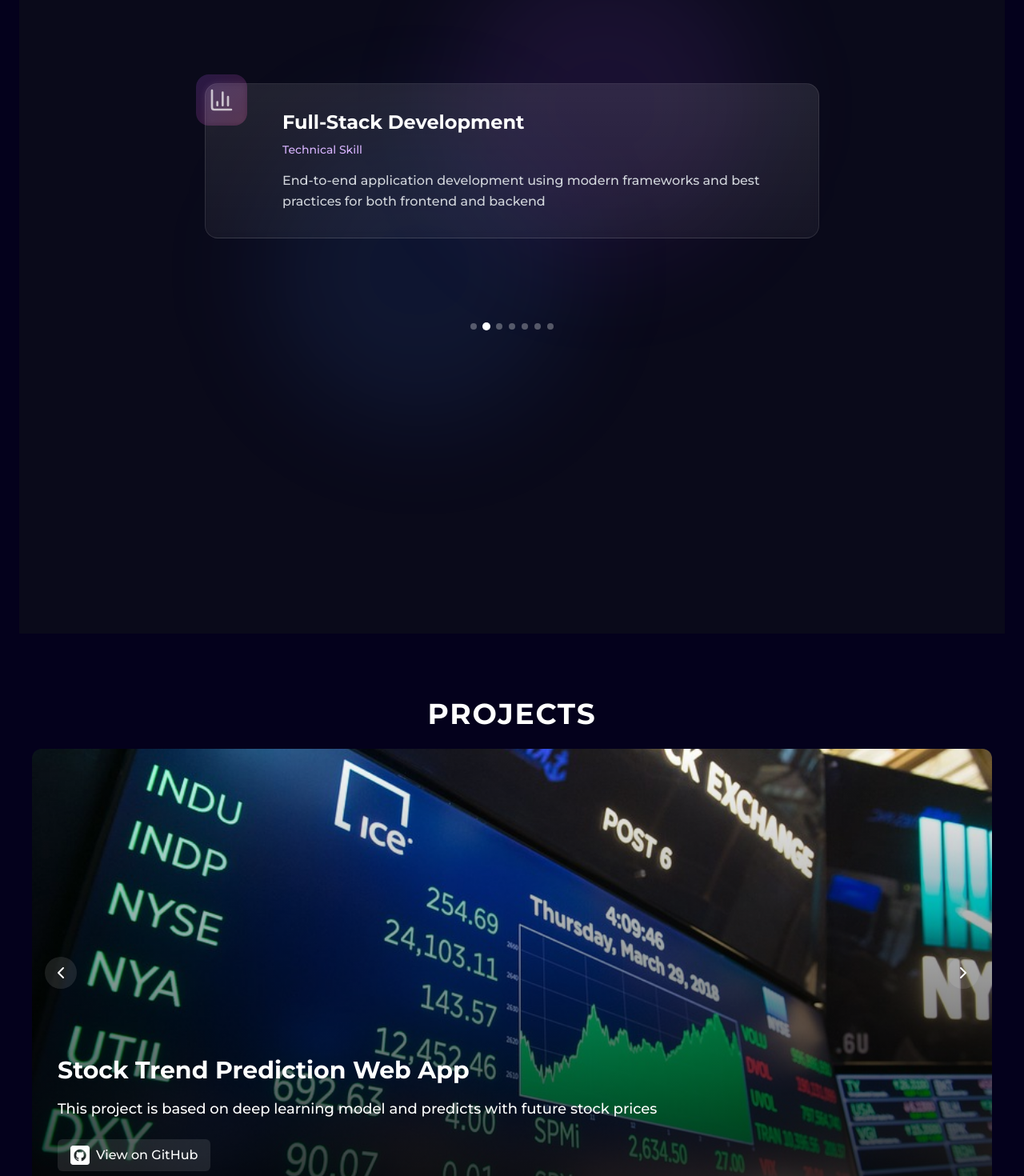
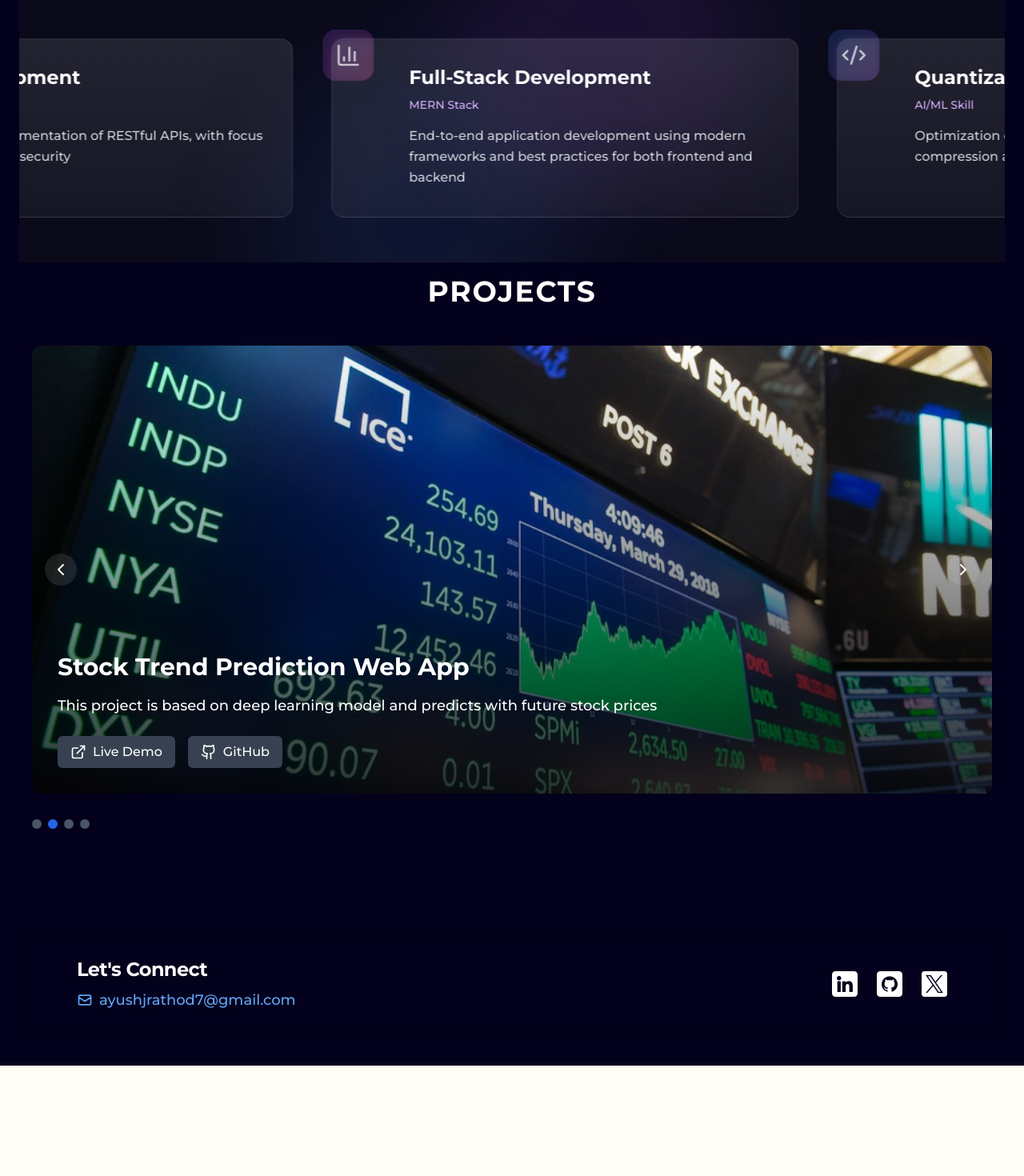
Before and after one commit to ayushjrathod/Portfolio-Site-2.0, a React (Vite) app: page / in a window 1280 px wide. Shown: the part 2000-3470 px from the top of the page at 80% size. After the commit the page ends 3332 px from the top, so only its background shows below. Built offline with nearby package versions, Linux system fonts and the light colour scheme; a web font is replaced by a local one.

Commit message:
chore: add global styles, update project links, and enhance contact section layout

```diff
--- a/src/components/Contact/Contact.jsx
+++ b/src/components/Contact/Contact.jsx
@@ -2,46 +2,62 @@
 
 export const Contact = () => {
   return (
-    <footer
-      id="contact"
-      className="relative md:flex bg-[rgba(12,12,12,0.31)] rounded-lg mt-32 z-10 mx-5 mb-5 text-[--color-text]  justify-between"
+    <footer id="contact" className="bg-transparent backdrop-blur-sm text-white rounded-lg mt-32 mx-auto mb-5 max-w-7xl">
+      <div className="max-w-6xl mx-auto px-4 py-8 sm:px-6 lg:px-8">
+        <div className="flex flex-col md:flex-row justify-between items-center space-y-6 md:space-y-0">
+          <div className="text-center md:text-left">
+            <h2 className="text-2xl font-bold tracking-tight mb-2">Let's Connect</h2>
+            <a
+              href="mailto:ayushjrathod7@gmail.com"
+              className="text-lg font-medium text-blue-400 hover:text-blue-300 transition-colors duration-300 flex items-center justify-center md:justify-start"
             >
-      <div className="text-xl font-bold tracking-wider mb-4 md:mb-0">
-        {/* <h2 className="text-white">Contact Me </h2> */}
-        <h4 className="text-white mb-2">I'm Just One Click Away</h4>
-        <a className=" text-white" href="mailto:ayushjrathod7@gmail.com">
+              <svg
+                className="w-5 h-5 mr-2"
+                fill="none"
+                stroke="currentColor"
+                viewBox="0 0 24 24"
+                xmlns="http://www.w3.org/2000/svg"
+              >
+                <path
+                  strokeLinecap="round"
+                  strokeLinejoin="round"
+                  strokeWidth={2}
+                  d="M3 8l7.89 5.26a2 2 0 002.22 0L21 8M5 19h14a2 2 0 002-2V7a2 2 0 00-2-2H5a2 2 0 00-2 2v10a2 2 0 002 2z"
+                />
+              </svg>
               ayushjrathod7@gmail.com
             </a>
           </div>
-      <div className=" w-64 inline-flex gap-10 text-5xl no-underline items-center justify-center ml-4 mt-4 mr-5">
+          <div className="flex space-x-6">
             <a
+              href="https://www.linkedin.com/in/ayushjrathod"
               target="_blank"
-          href="https://www.linkedin.com/in/ayushjrathod"
-          className="text-[#0fd8f3]"
+              rel="noopener noreferrer"
+              className="text-gray-300 hover:text-blue-400 transition-colors duration-300"
+              aria-label="LinkedIn"
             >
-          <img src={getImageUrl("contact/linkedin.png")} />
+              <img src={getImageUrl("contact/linkedin.png")} alt="LinkedIn" className="w-8 h-8" />
             </a>
             <a
+              href="https://github.com/ayushjrathod"
               target="_blank"
-          href="https://github.com/ayushjrathod"
-          className="text-[#0fd8f3]"
+              rel="noopener noreferrer"
+              className="text-gray-300 hover:text-gray-100 transition-colors duration-300"
+              aria-label="GitHub"
             >
-          <img src={getImageUrl("contact/github.png")} />
+              <img src={getImageUrl("contact/github.png")} alt="GitHub" className="w-8 h-8" />
             </a>
             <a
+              href="https://twitter.com/ayushjrathod"
               target="_blank"
-          href="https://twitter.com/ayushjrathod"
-          className="text-[#0fd8f3]"
+              rel="noopener noreferrer"
+              className="text-gray-300 hover:text-blue-300 transition-colors duration-300"
+              aria-label="Twitter"
             >
-          <img src={getImageUrl("contact/twitter.png")} />
+              <img src={getImageUrl("contact/twitter.png")} alt="Twitter" className="w-8 h-8" />
             </a>
-        <a
-          target="_blank"
-          href="https://www.instagram.com/ayushjrathod"
-          className="text-[#0fd8f3]"
-        >
-          <img src={getImageUrl("contact/instagram.png")} />
-        </a>
+          </div>
+        </div>
       </div>
     </footer>
   );
--- a/src/components/PracticalSkills/PracticalSkills.jsx
+++ b/src/components/PracticalSkills/PracticalSkills.jsx
@@ -1,20 +1,20 @@
 "use client";
 
 import { BarChart3, Code2 } from "lucide-react";
-import { useCallback, useEffect, useState } from "react";
+import { useRef, useState } from "react";
 
 const experiences = [
   {
     icon: "developer",
     title: "API Development",
-    company: "Technical Skill",
-    description: "Design and implementation of RESTful and GraphQL APIs, with focus on scalability and security",
+    company: "Backend Skill",
+    description: "Design and implementation of RESTful APIs, with focus on scalability and security",
     link: "#",
   },
   {
     icon: "chart",
     title: "Full-Stack Development",
-    company: "Technical Skill",
+    company: "MERN Stack",
     description:
       "End-to-end application development using modern frameworks and best practices for both frontend and backend",
     link: "#",
@@ -36,54 +36,47 @@
   {
     icon: "developer",
     title: "Chatbot Integration",
-    company: "AI/ML Skill",
+    company: "Web Devlopment and AI/ML Skill",
     description: "Development and deployment of AI-powered conversational interfaces across multiple platforms",
-    link: "#",
-  },
-  {
-    icon: "developer",
-    title: "Web and Mobile App Development Intern",
-    company: "Curomates",
-    description:
-      "Developed backend APIs, integrated Nodemailer, and implemented features like video-on-focus play, swipe-to-reply, and recursive methods for nested comments, resulting in a 20% increase in user engagement.",
-    link: "#",
-  },
-  {
-    icon: "chart",
-    title: "Web Developer Intern",
-    company: "CodeWithZeal",
-    description:
-      "Contributed to React-based web applications, collaborated with teams on UI/UX design, and developed full-stack applications using MERN, leading to a 30% boost in user interaction.",
     link: "#",
   },
 ];
 
 export function PracticalSkills() {
-  const [currentIndex, setCurrentIndex] = useState(0);
-  const [isAnimating, setIsAnimating] = useState(false);
+  const containerRef = useRef(null);
+  const [isDragging, setIsDragging] = useState(false);
+  const [startX, setStartX] = useState(0);
+  const [scrollLeft, setScrollLeft] = useState(0);
 
-  const nextSlide = useCallback(() => {
-    if (!isAnimating) {
-      setIsAnimating(true);
-      setCurrentIndex((prev) => (prev + 1) % experiences.length);
-    }
-  }, [isAnimating]);
+  const handleMouseDown = (e) => {
+    setIsDragging(true);
+    const container = containerRef.current;
+    container.style.cursor = "grabbing";
+    container.style.userSelect = "none";
+    container.style.animationPlayState = "paused";
 
-  useEffect(() => {
-    const timer = setTimeout(() => {
-      setIsAnimating(false);
-    }, 500);
+    setStartX(e.pageX - container.offsetLeft);
+    setScrollLeft(container.scrollLeft);
+  };
 
-    return () => clearTimeout(timer);
-  }, [currentIndex]);
+  const handleMouseMove = (e) => {
+    if (!isDragging) return;
+    const container = containerRef.current;
+    const x = e.pageX - container.offsetLeft;
+    const walk = (x - startX) * 2; // scroll-fast
+    container.scrollLeft = scrollLeft - walk;
+  };
 
-  useEffect(() => {
-    const interval = setInterval(nextSlide, 5000);
-    return () => clearInterval(interval);
-  }, [nextSlide]);
+  const handleMouseUp = () => {
+    setIsDragging(false);
+    const container = containerRef.current;
+    container.style.cursor = "grab";
+    container.style.removeProperty("user-select");
+    container.style.animationPlayState = "running";
+  };
 
   return (
-    <div className="min-h-screen bg-[#0a0a1a] py-16 overflow-hidden">
+    <div className="bg-[#0a0a1a] py-2 overflow-hidden">
       <div className="relative w-full">
         {/* Gradient orbs */}
         <div className="absolute top-1/4 left-1/4 w-96 h-96 bg-blue-500/10 rounded-full blur-3xl" />
@@ -91,15 +84,17 @@
 
         <div className="relative">
           <div
-            className="flex transition-transform duration-500 ease-out"
-            style={{
-              transform: `translateX(-${currentIndex * 100}%)`,
-            }}
+            className="flex gap-8 w-[200%] cursor-grab animate-scroll"
+            ref={containerRef}
+            onMouseDown={handleMouseDown}
+            onMouseMove={handleMouseMove}
+            onMouseUp={handleMouseUp}
+            onMouseLeave={handleMouseUp}
           >
-            {experiences.map((experience, index) => (
-              <div key={index} className="w-full flex-shrink-0 px-4 py-12">
-                <div className="max-w-3xl mx-auto">
-                  <div className="relative p-8 rounded-2xl bg-gradient-to-b from-white/10 to-white/5 border border-white/10 backdrop-blur-sm hover:from-white/15 hover:to-white/10 transition-colors">
+            {[...experiences, ...experiences].map((experience, index) => (
+              <div key={index} className="flex-shrink-0 w-[600px] h-[320px] px-2 py-12">
+                <div className="max-w-3xl mx-auto h-full">
+                  <div className="relative p-8 h-full rounded-2xl bg-gradient-to-b from-white/10 to-white/5 border border-white/10 backdrop-blur-sm hover:from-white/15 hover:to-white/10 transition-colors">
                     <div className="absolute top-0 left-0 -translate-x-3 -translate-y-3">
                       <div
                         className={`w-16 h-16 rounded-2xl ${
@@ -125,21 +120,18 @@
               </div>
             ))}
           </div>
-
-          {/* Navigation Dots */}
-          <div className="flex justify-center gap-2 mt-8">
-            {experiences.map((_, index) => (
-              <button
-                key={index}
-                onClick={() => !isAnimating && setCurrentIndex(index)}
-                className={`w-2 h-2 rounded-full transition-all duration-300 ${
-                  index === currentIndex ? "bg-white scale-125" : "bg-white/30 hover:bg-white/50"
-                }`}
-              />
-            ))}
-          </div>
         </div>
       </div>
     </div>
   );
 }
+
+// Add these keyframes in a global CSS file or inside a <style> tag:
+// @keyframes scrolling {
+//   0% {
+//     transform: translateX(0%);
+//   }
+//   100% {
+//     transform: translateX(-100%);
+//   }
+// }
--- a/src/components/Projects/Projects.jsx
+++ b/src/components/Projects/Projects.jsx
@@ -1,6 +1,6 @@
 "use client";
 
-import { ChevronLeft, ChevronRight } from "lucide-react";
+import { ChevronLeft, ChevronRight, ExternalLink, Github } from "lucide-react";
 import React, { useCallback, useEffect, useState } from "react";
 import projectsData from "../../data/projects.json";
 import { getImageUrl } from "../../utils";
@@ -22,11 +22,9 @@
   }, [nextSlide]);
 
   return (
-    <section className="py-16 min-h-screen" id="projects">
+    <section className="" id="projects">
       <div className="container mx-auto px-4">
-        <h2 className="text-white text-4xl font-bold tracking-wider uppercase text-center mb-6 flex w-full justify-center">
-          Projects
-        </h2>
+        <h2 className="text-white text-4xl font-bold tracking-wider uppercase w-full text-center mb-12">Projects</h2>
         <div className="relative min-h-[500px] md:h-[70vh] w-full overflow-hidden rounded-xl">
           {projectsData.map((project, index) => (
             <div
@@ -46,52 +44,56 @@
                 <div className="absolute bottom-0 left-0 right-0 p-8 text-white z-30">
                   <h3 className="text-3xl font-bold mb-4">{project.title}</h3>
                   <p className="text-lg mb-6">{project.description}</p>
-                  <button
-                    onClick={() => window.open(project.github, "_blank")}
-                    className="inline-flex items-center px-4 py-2 bg-white/10 hover:bg-white/20 transition-colors rounded-md text-white"
-                  >
-                    <img src={getImageUrl("contact/github.png")} alt="GitHub" className="w-6 h-6 mr-2" />
-                    View on GitHub
-                  </button>
+                  <div className="flex space-x-4">
+                    <a
+                      href={project.liveLink}
+                      target="_blank"
+                      rel="noopener noreferrer"
+                      className="inline-flex items-center px-4 py-2 bg-gray-700 hover:bg-gray-600 transition-colors rounded-md text-white"
+                    >
+                      <ExternalLink className="w-5 h-5 mr-2" />
+                      Live Demo
+                    </a>
+                    <a
+                      href={project.github}
+                      target="_blank"
+                      rel="noopener noreferrer"
+                      className="inline-flex items-center px-4 py-2 bg-gray-700 hover:bg-gray-600 transition-colors rounded-md text-white"
+                    >
+                      <Github className="w-5 h-5 mr-2" />
+                      GitHub
+                    </a>
+                  </div>
                 </div>
               </div>
             </div>
           ))}
 
           <button
-            className="z-50 absolute top-1/2 left-4 transform -translate-y-1/2 bg-white/10 hover:bg-white/20 transition-colors rounded-full p-2 text-white"
+            className="absolute top-1/2 left-4 transform -translate-y-1/2 bg-white/10 hover:bg-white/20 transition-colors rounded-full p-2 text-white z-50"
             onClick={prevSlide}
             aria-label="Previous project"
           >
             <ChevronLeft className="w-6 h-6" />
           </button>
           <button
-            className="z-50 absolute top-1/2 right-4 transform -translate-y-1/2 bg-white/10 hover:bg-white/20 transition-colors rounded-full p-2 text-white"
+            className="absolute top-1/2 right-4 transform -translate-y-1/2 bg-white/10 hover:bg-white/20 transition-colors rounded-full p-2 text-white z-50"
             onClick={nextSlide}
             aria-label="Next project"
           >
             <ChevronRight className="w-6 h-6" />
           </button>
         </div>
-        {/*
-        <div className="mt-8 flex justify-center space-x-4 overflow-x-auto py-4">
-          {projectsData.map((project, index) => (
+        <div className="mt-8 flex justify-center space-x-2">
+          {projectsData.map((_, index) => (
             <button
               key={index}
-              className={`focus:outline-none transition-all duration-300 ${
-                index === activeIndex ? "scale-110 border-2 border-white" : "opacity-50 hover:opacity-75"
-              }`}
+              className={`w-3 h-3 rounded-full ${index === activeIndex ? "bg-blue-600" : "bg-gray-600"}`}
               onClick={() => setActiveIndex(index)}
-              aria-label={`View ${project.title} project`}
-            >
-              <img
-                src={getImageUrl(project.imageSrc)}
-                alt={`Thumbnail: ${project.title}`}
-                className="w-24 h-24 object-cover"
-              />
-            </button>
+              aria-label={`Go to project ${index + 1}`}
+            />
           ))}
-        </div> */}
+        </div>
       </div>
     </section>
   );
--- a/src/components/Projects/Prrojects.jsx
+++ /dev/null
@@ -1,96 +0,0 @@
-"use client";
-
-import { ChevronLeft, ChevronRight } from "lucide-react";
-import React, { useCallback, useEffect, useState } from "react";
-import projects from "../../data/projects.json";
-import { getImageUrl } from "../../utils";
-
-export const Projects = () => {
-  const [activeIndex, setActiveIndex] = useState(0);
-
-  const nextSlide = useCallback(() => {
-    setActiveIndex((prevIndex) => (prevIndex + 1) % projects.length);
-  }, []);
-
-  const prevSlide = useCallback(() => {
-    setActiveIndex((prevIndex) => (prevIndex - 1 + projects.length) % projects.length);
-  }, []);
-
-  useEffect(() => {
-    const interval = setInterval(nextSlide, 5000);
-    return () => clearInterval(interval);
-  }, [nextSlide]);
-
-  return (
-    <section className="py-16 min-h-screen bg-gradient-to-b from-gray-900 to-black" id="projects">
-      <div className="container mx-auto px-4">
-        <h2 className="text-white text-4xl font-bold tracking-wider uppercase text-center mb-12">Projects</h2>
-        <div className="relative min-h-[500px] md:h-[70vh] w-full overflow-hidden rounded-xl">
-          {projects.map((project, index) => (
-            <div
-              key={index}
-              className={`absolute inset-0 w-full h-full transition-all duration-500 ${
-                index === activeIndex ? "opacity-100 translate-x-0" : "opacity-0 translate-x-full"
-              }`}
-              style={{ zIndex: index === activeIndex ? 20 : 10 }}
-            >
-              <div className="relative w-full h-full">
-                <img
-                  src={getImageUrl(project.imageSrc)}
-                  alt={`Project: ${project.title}`}
-                  className="w-full h-full object-cover"
-                />
-                <div className="absolute inset-0 bg-gradient-to-t from-black/80 to-transparent" />
-                <div className="absolute bottom-0 left-0 right-0 p-8 text-white z-30">
-                  <h3 className="text-3xl font-bold mb-4">{project.title}</h3>
-                  <p className="text-lg mb-6">{project.description}</p>
-                  <button
-                    onClick={() => window.open(project.github, "_blank")}
-                    className="inline-flex items-center px-4 py-2 bg-white/10 hover:bg-white/20 transition-colors rounded-md text-white"
-                  >
-                    <img src={getImageUrl("contact/github.png")} alt="GitHub" className="w-6 h-6 mr-2" />
-                    View on GitHub
-                  </button>
-                </div>
-              </div>
-            </div>
-          ))}
-
-          <button
-            className="absolute top-1/2 left-4 transform -translate-y-1/2 bg-white/10 hover:bg-white/20 transition-colors rounded-full p-2 text-white"
-            onClick={prevSlide}
-            aria-label="Previous project"
-          >
-            <ChevronLeft className="w-6 h-6" />
-          </button>
-          <button
-            className="absolute top-1/2 right-4 transform -translate-y-1/2 bg-white/10 hover:bg-white/20 transition-colors rounded-full p-2 text-white"
-            onClick={nextSlide}
-            aria-label="Next project"
-          >
-            <ChevronRight className="w-6 h-6" />
-          </button>
-        </div>
-
-        <div className="mt-8 flex justify-center space-x-4 overflow-x-auto py-4">
-          {projects.map((project, index) => (
-            <button
-              key={index}
-              className={`focus:outline-none transition-all duration-300 ${
-                index === activeIndex ? "scale-110 border-2 border-white" : "opacity-50 hover:opacity-75"
-              }`}
-              onClick={() => setActiveIndex(index)}
-              aria-label={`View ${project.title} project`}
-            >
-              <img
-                src={getImageUrl(project.imageSrc)}
-                alt={`Thumbnail: ${project.title}`}
-                className="w-24 h-24 object-cover"
-              />
-            </button>
-          ))}
-        </div>
-      </div>
-    </section>
-  );
-};
--- a/src/data/projects.json
+++ b/src/data/projects.json
@@ -1,29 +1,30 @@
-
-
-
 [
   {
     "title": "Mini Golf Game",
     "imageSrc": "projects/golf.jpg",
     "description": "This is interactive golf game made using CPP and Raylib Framework.",
-    "github":"https://github.com/ayushjrathod/Mini-Golf-Game"
+    "github": "https://github.com/ayushjrathod/Mini-Golf-Game",
+    "liveLink": "github.com/ayushjrathod/Mini-Golf-Game"
   },
   {
     "title": "Stock Trend Prediction Web App",
     "imageSrc": "projects/stock.jpg",
     "description": "This project is based on deep learning model and predicts with future stock prices",
-    "github":"https://github.com/ayushjrathod/Stock-Trend-Prediction-Web-App"
+    "github": "https://github.com/ayushjrathod/Stock-Trend-Prediction-Web-App",
+    "liveLink": "https://stock-trend-prediction-web-app.herokuapp.com/"
   },
   {
     "title": "Hawknode",
     "imageSrc": "projects/hawknode.png",
     "description": "A blogging website made using MERN stack and Tailwind CSS with features like user authentication, CRUD operations on posts, etc.",
-    "github":"https://github.com/ayushjrathod/hawknode-2.0"
+    "github": "https://github.com/ayushjrathod/hawknode-2.0",
+    "liveLink": "https://hawknode.herokuapp.com/"
   },
   {
     "title": "Online Learning Assesment Platform",
     "imageSrc": "projects/OLAP.png",
     "description": "A platform simliar to google forms where teachers can create quizzes and students can take them.",
-    "github":"https://github.com/ayushjrathod/Online-Learning-Assessment-Platform"
+    "github": "https://github.com/ayushjrathod/Online-Learning-Assessment-Platform",
+    "liveLink": "https://olap-ayush.herokuapp.com/"
   }
 ]
--- a/src/index.css
+++ b/src/index.css
@@ -1,14 +1,28 @@
 /* logo font */
-@import url('https://fonts.googleapis.com/css2?family=Kanit:wght@500;600;700;900&display=swap');
+@import url("https://fonts.googleapis.com/css2?family=Kanit:wght@500;600;700;900&display=swap");
 /*akshar font*/
-@import url('https://fonts.googleapis.com/css2?family=Akshar:wght@400;500;600;700&display=swap');
+@import url("https://fonts.googleapis.com/css2?family=Akshar:wght@400;500;600;700&display=swap");
 /*asap font*/
-@import url('https://fonts.googleapis.com/css2?family=Asap:wght@500;600&display=swap');
+@import url("https://fonts.googleapis.com/css2?family=Asap:wght@500;600&display=swap");
 /*Andada Pro*/
-@import url('https://fonts.googleapis.com/css2?family=Andada+Pro:wght@400;500;600;700&display=swap');
-
-
+@import url("https://fonts.googleapis.com/css2?family=Andada+Pro:wght@400;500;600;700&display=swap");
 
 @tailwind base;
 @tailwind components;
 @tailwind utilities;
+
+/*scorlling effect*/
+@keyframes scrolling {
+  0% {
+    transform: translateX(0);
+  }
+  100% {
+    transform: translateX(-50%);
+  }
+}
+
+@layer utilities {
+  .animate-scroll {
+    animation: scrolling 30s linear infinite;
+  }
+}
```
Also changed, not shown: src/app/globals.css (added), 5 other files (tests, documents, lock files or other folders). Lines whose indentation alone changed are shown as unchanged.
